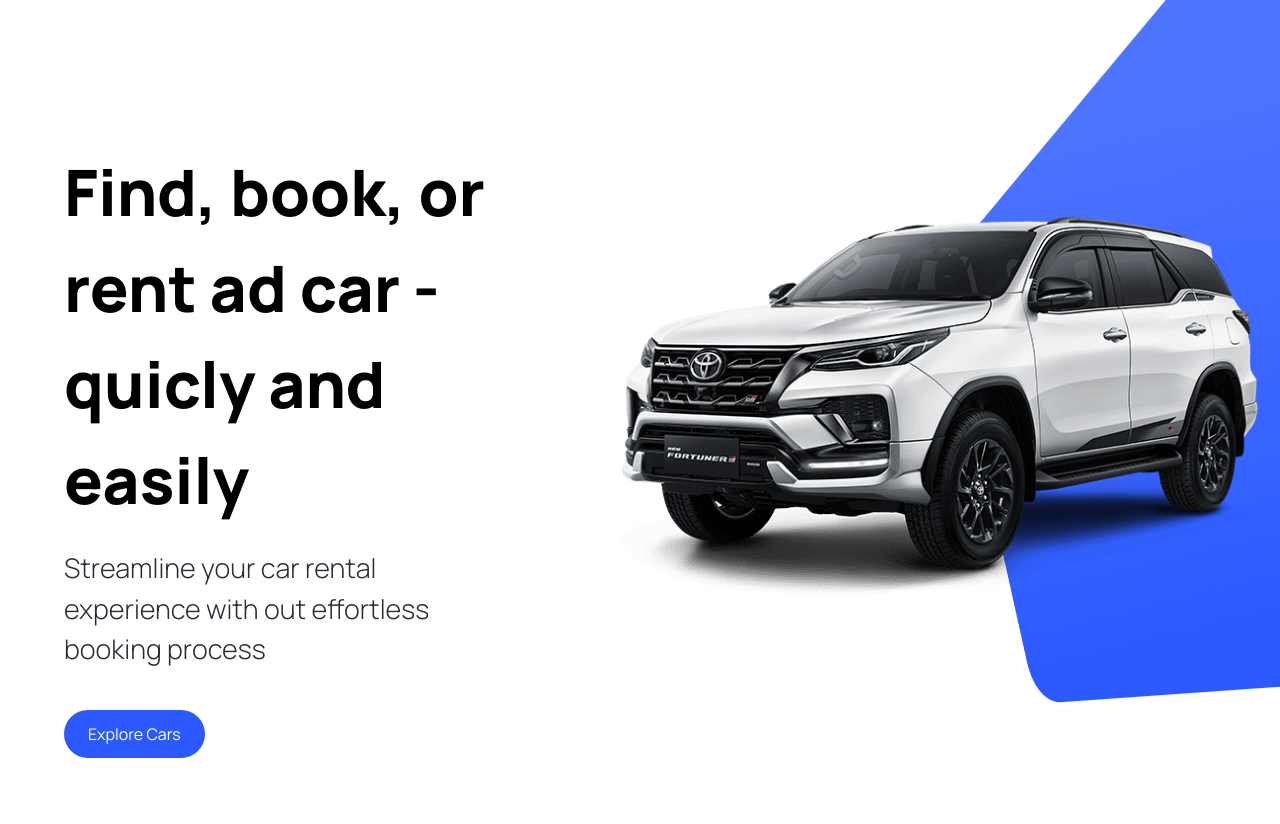
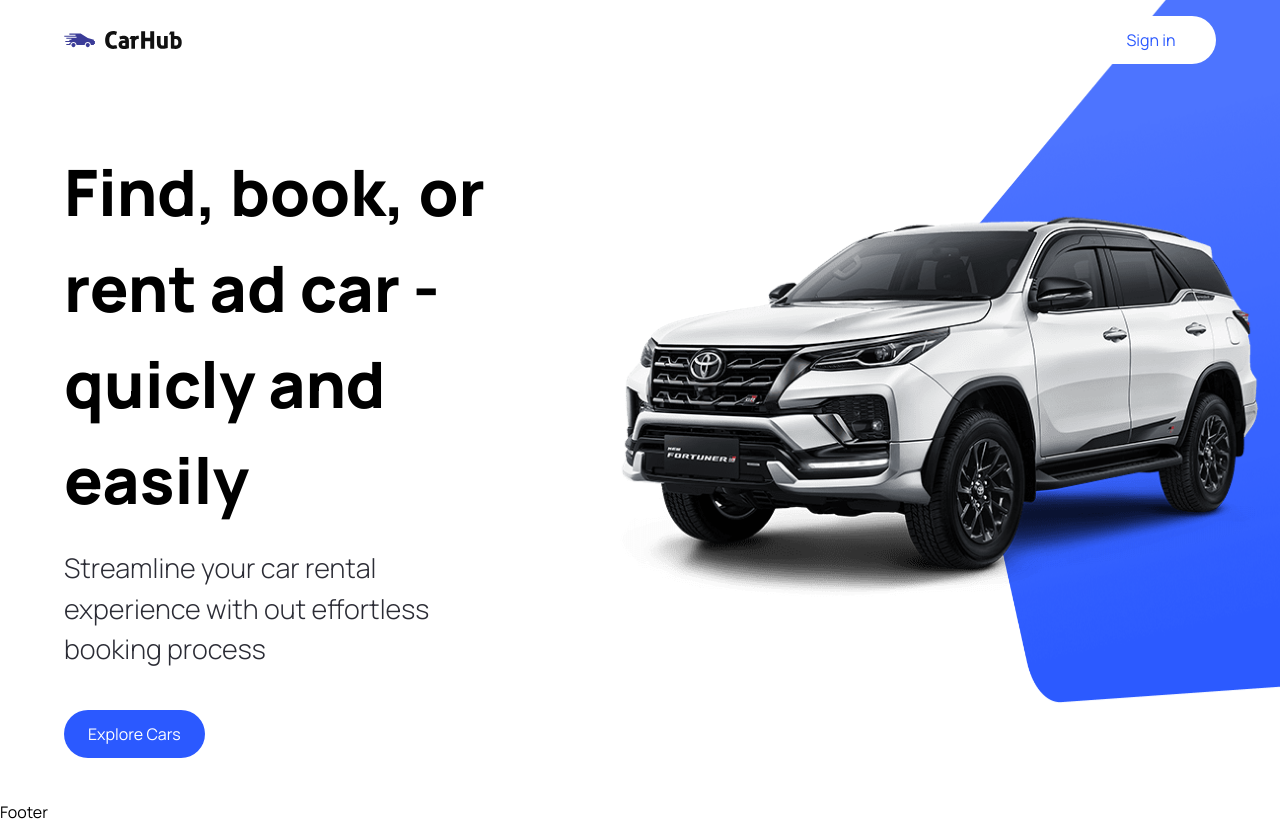
Before and after one commit to keremclp/Car-Showcase, a Next.js app: page / in a window 1280 px wide. Before the commit the page ends 800 px from the top, so only its background shows below. Built offline with nearby package versions, Linux system fonts and the light colour scheme.

Commit message:
Adding Navbar.tsx

```diff
--- a/app/layout.tsx
+++ b/app/layout.tsx
@@ -1,12 +1,13 @@
+import { Footer, Navbar } from '@/components'
 import './globals.css'
 import type { Metadata } from 'next'
-import { Inter } from 'next/font/google'
 
-const inter = Inter({ subsets: ['latin'] })
+
+
 
 export const metadata: Metadata = {
-  title: 'Create Next App',
-  description: 'Generated by create next app',
+  title: 'Car Hub',
+  description: 'Discover the best cars in the world',
 }
 
 export default function RootLayout({
@@ -16,7 +17,12 @@
 }) {
   return (
     <html lang="en">
-      <body className={inter.className}>{children}</body>
+      <body className='relative'>
+        <Navbar />
+        {children}
+        <Footer />
+
+      </body>
     </html>
   )
 }
--- a/components/CustomButton.tsx
+++ b/components/CustomButton.tsx
@@ -2,11 +2,11 @@
 import { CustomButtonProps } from "@/types"
 import Image from "next/image"
 
-const CustomButton = ({ title, containerStyles, handleClick }: CustomButtonProps) => {
+const CustomButton = ({ title, containerStyles, handleClick, btnType }: CustomButtonProps) => {
   return (
     <button
         disabled = {false}
-        type={"button"}
+        type={btnType || "button"}
         className={`custom-btn ${containerStyles}`}
         onClick={() => {handleClick}}
     >
--- /dev/null
+++ b/components/Footer.tsx
@@ -0,0 +1,9 @@
+import React from 'react'
+
+const Footer = () => {
+  return (
+    <div>Footer</div>
+  )
+}
+
+export default Footer
--- /dev/null
+++ b/components/Navbar.tsx
@@ -0,0 +1,28 @@
+import Link from "next/link"
+import Image from "next/image"
+
+import CustomButton from "./CustomButton";
+const Navbar = () => {
+  return (
+    <header className="w-full absolute z-10">
+        <nav className="max-w-[1440px] mx-auto flex justify-between sm:px-16 px-6 py-4">
+            <Link href='/' className="flex justify-items-center items-center">
+               <Image
+                    src="/logo.svg"
+                    width={118}
+                    height={18}
+                    alt="Carhub logo"
+                    className="object-contain"
+               />
+            </Link>
+            <CustomButton
+                title="Sign in"
+                btnType='button'
+                containerStyles = 'text-primary-blue rounded-full bg-white min-w-[130px]'
+            />
+        </nav>
+    </header>
+  )
+}
+
+export default Navbar
--- a/components/index.ts
+++ b/components/index.ts
@@ -1,7 +1,11 @@
 import Hero from "./Hero";
 import CustomButton from "./CustomButton";
+import Navbar from "./Navbar";
+import Footer from "./Footer";
 
 export {
     Hero ,
-    CustomButton
+    CustomButton,
+    Navbar,
+    Footer
 };
--- a/types/index.ts
+++ b/types/index.ts
@@ -5,5 +5,6 @@
     containerStyles?: string;
     handleClick?:
     MouseEventHandler<HTMLButtonElement>;
+    btnType?: 'button' | 'submit';
 
 }
```
